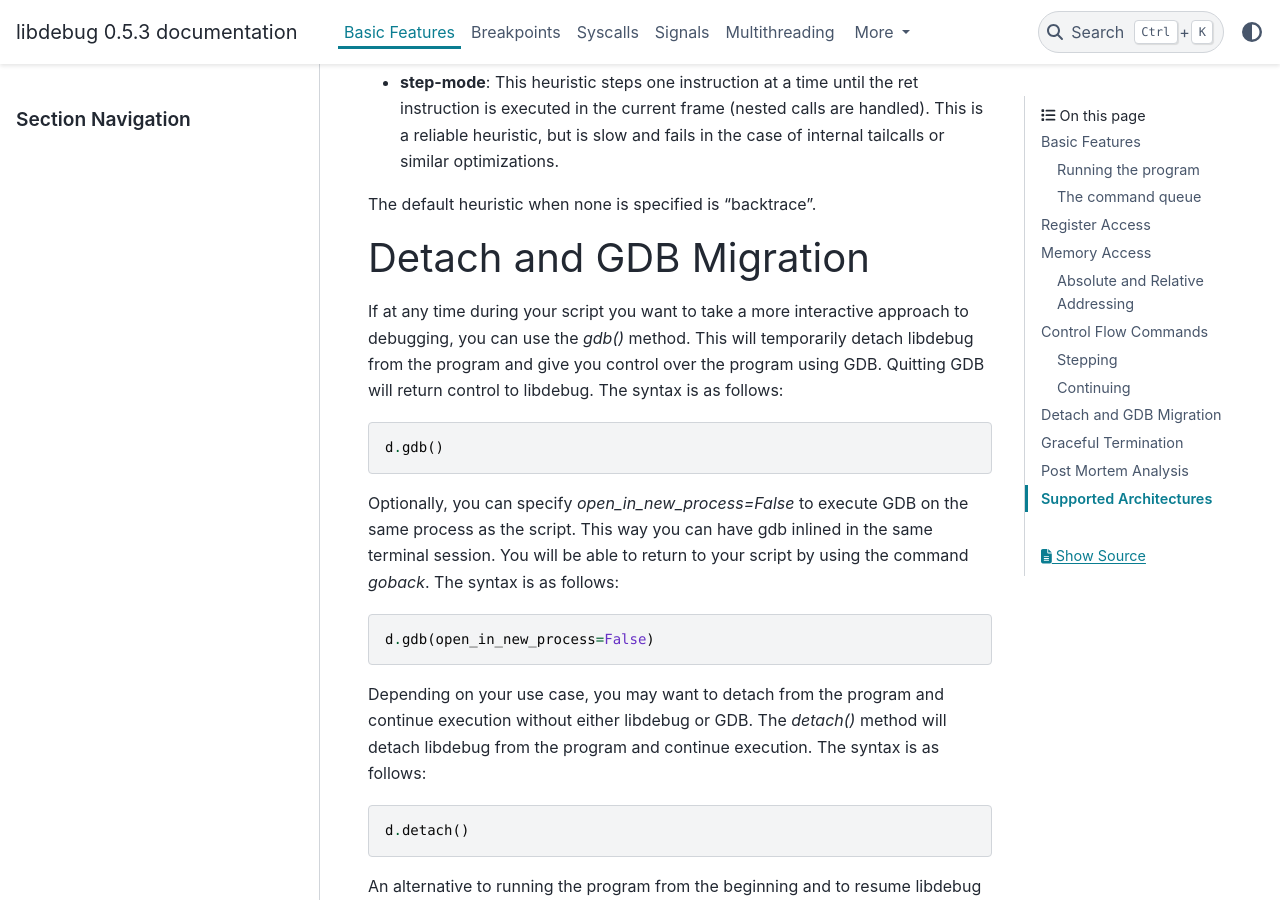
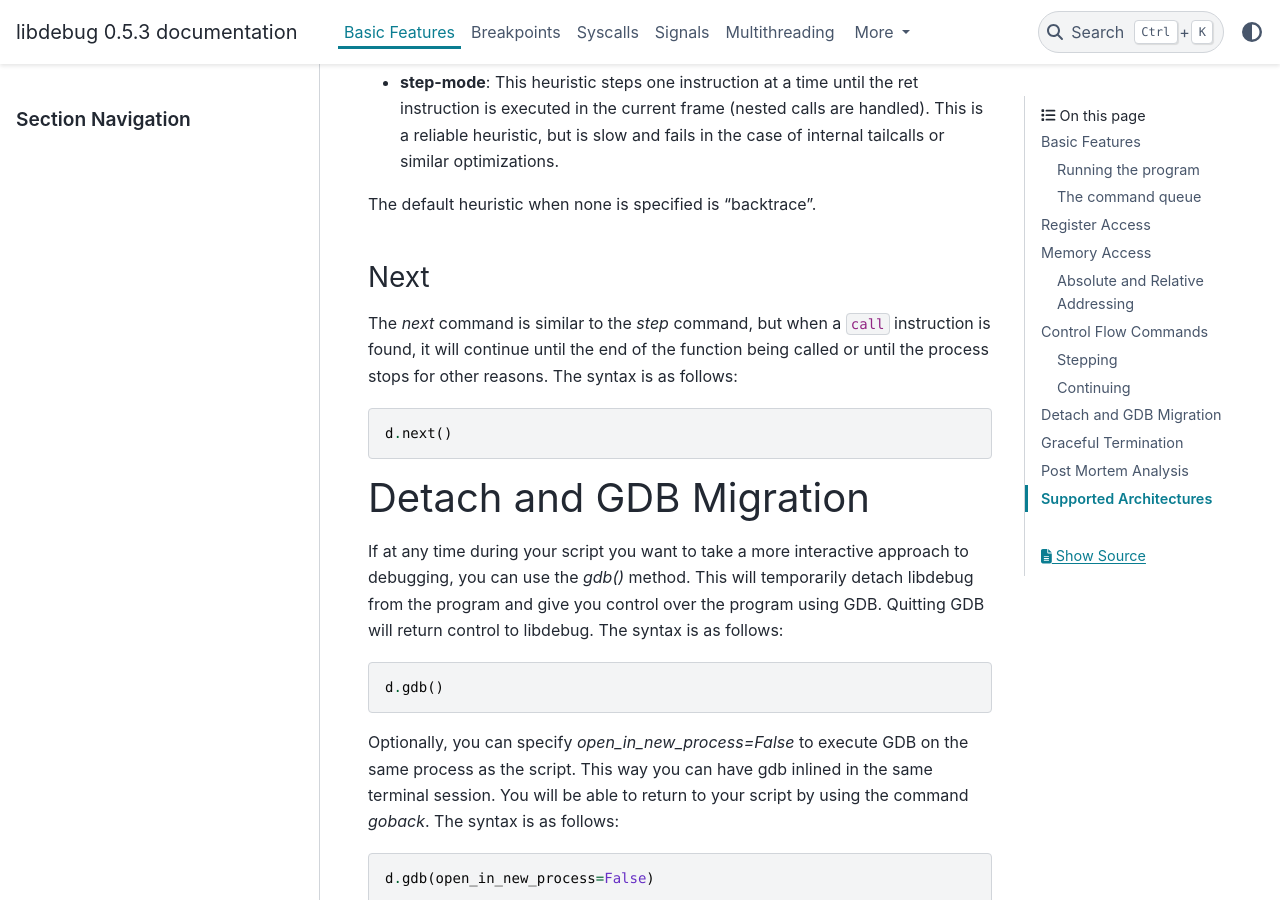
Before and after one commit to libdebug/libdebug, a Sphinx documentation site: the page built from docs/source/basic_features.rst, in a window 1280 px wide and 900 px high, scrolled down 6943 px. Built offline with Sphinx 7.4.7 and the PyData theme 0.15.4, drawn with Linux system fonts in a browser that asks for light colours.

Commit message:
docs: documentation for the next() command

```diff
--- a/docs/source/basic_features.rst
+++ b/docs/source/basic_features.rst
@@ -219,6 +219,15 @@ The available heuristics are:
 
 The default heuristic when none is specified is "backtrace".
 
+Next
+^^^^
+
+The `next` command is similar to the `step` command, but when a ``call`` instruction is found, it will continue until the end of the function being called or until the process stops for other reasons. The syntax is as follows:
+
+.. code-block:: python
+
+    d.next()
+
 Detach and GDB Migration
 ====================================
 
--- a/docs/source/multithreading.rst
+++ b/docs/source/multithreading.rst
@@ -33,6 +33,7 @@ The following is a list of behaviors to keep in mind when using control flow fun
 
 - `cont` will continue all threads.
 - `step` and `step_until` will step the selected thread.
+- `next` will step on the selected thread or, if a call function is found, continue on all threads until the end of the function or another stopping event.
 - `finish` will have different behavior depending on the selected heuristic.
     - `backtrace` will continue on all threads but will stop at any breakpoint that any of the threads hit.
     - `step-mode` will step exclusively on the thread that has been specified.
```
